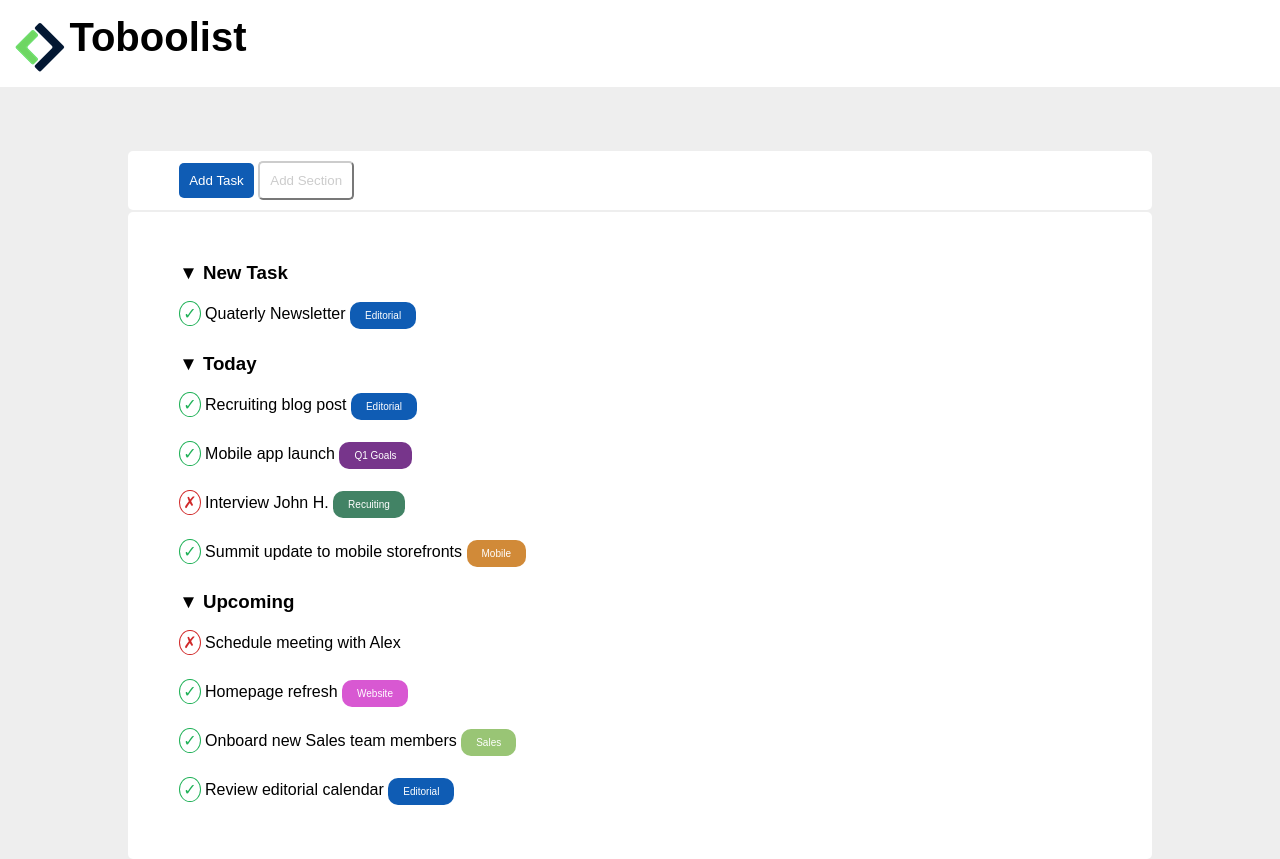
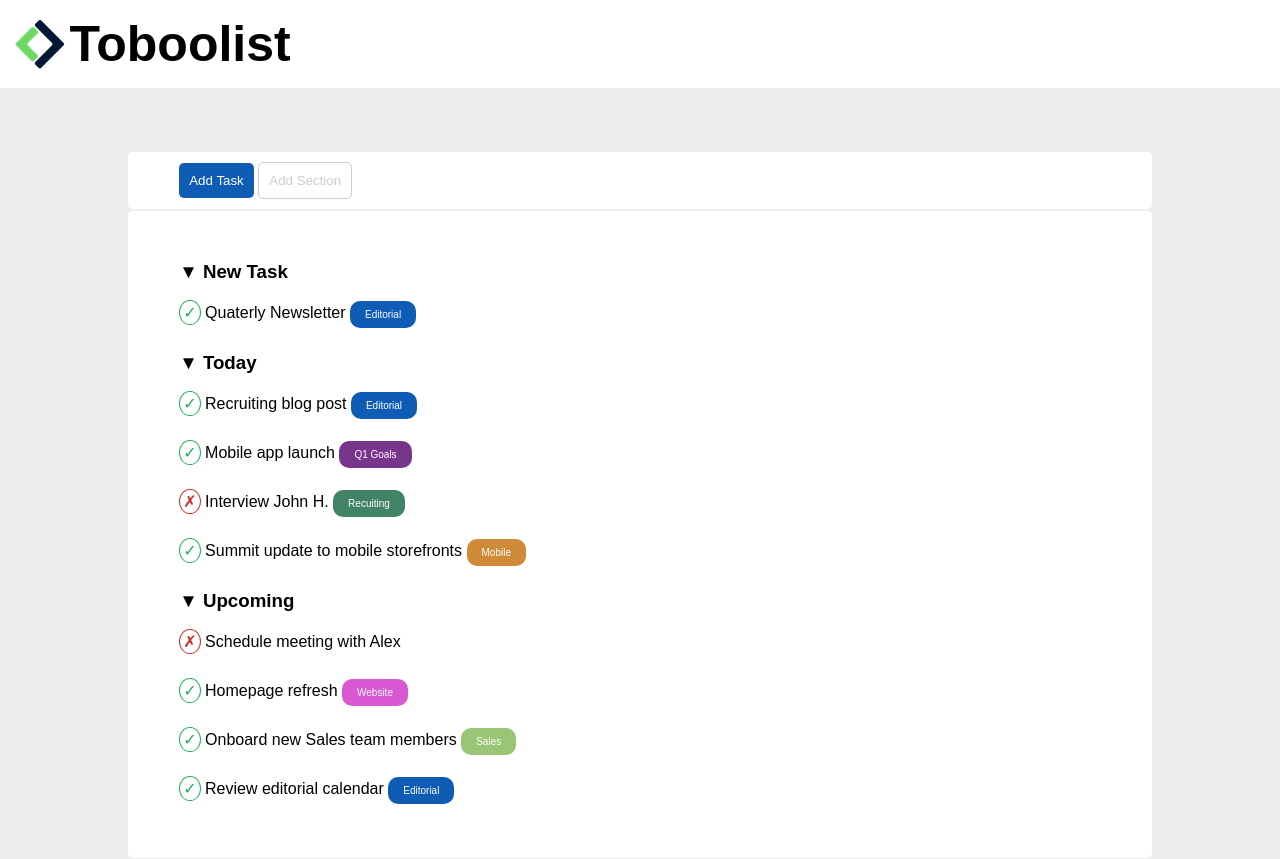
Before and after one commit to bittoMazza/html-css-toboolist, a plain HTML site: page index.html in a window 1280 px wide. Drawn offline with Linux system fonts and the light colour scheme.

Commit message:
completato tutto

```diff
--- a/style.css
+++ b/style.css
@@ -23,7 +23,8 @@ header{
 #logo-title{
     font-weight: bold;
     color: black;
-    font-size: 40px;
+    font-size: 50px;
+    vertical-align: middle;
 }
 
 .container{
@@ -58,6 +59,7 @@ header{
 #add-section{
     background-color: rgb(255, 255, 255);
     color: #ccc;
+    border: 1px solid;
     border-color: #ccc;
     padding: 10px;
     border-radius: 5px;
@@ -74,6 +76,7 @@ section p{
     margin-bottom: 30px;
 }
 
+/* Tag colorati all'interno dei paragrafi */
 
 .editorial{
     background-color:rgb(15, 92, 180);
```
